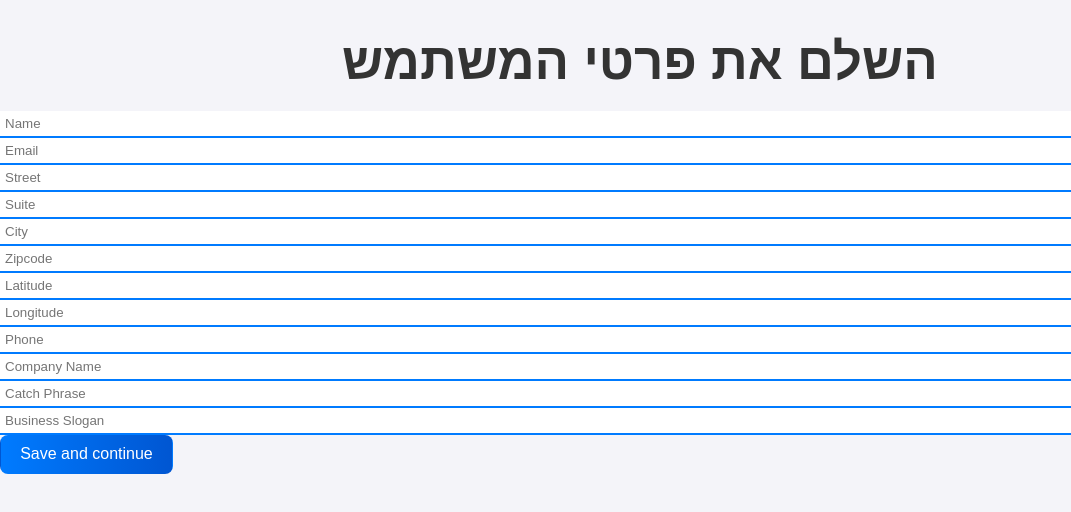
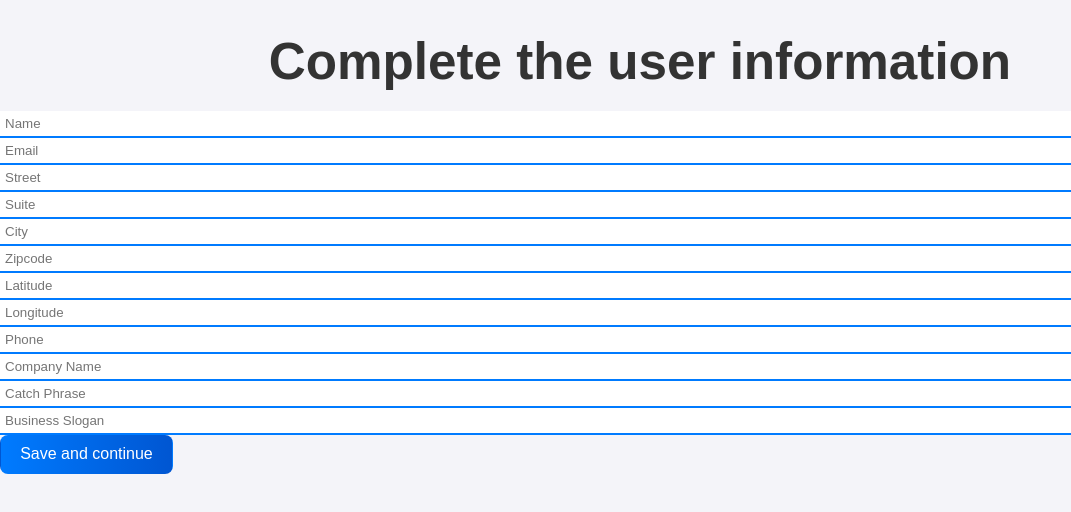
Before and after one commit to dinais/React-Second-Project, a React (Vite) app: page /complete-profile in a window 1280 px wide. Shown: the top 512 px of the page, without its empty margins (0-1071 px from the left). Built offline with nearby package versions, Linux system fonts and the light colour scheme.

Commit message:
Some sentences in Hebrew changed to English

```diff
--- a/src/components/Root.jsx
+++ b/src/components/Root.jsx
@@ -8,7 +8,7 @@ import './style.css';
 
 export default function Root() {
   const navigate = useNavigate();
- const { userData,setUserData } = useUser();
+  const { userData, setUserData } = useUser();
   const [didGuestPress, setDidGuestPress] = useState(false)
   const [showProfileModal, setShowProfileModal] = useState(false);
 
@@ -50,8 +50,8 @@ export default function Root() {
     <div className="root-container">
       <nav className="navigation-bar">
 
-      <MdPerson color="white" size={24} onClick={handlePersonClick} />
-      {showProfileModal && <Info setShowProfileModal={setShowProfileModal}/>}
+        <MdPerson color="white" size={24} onClick={handlePersonClick} />
+        {showProfileModal && <Info setShowProfileModal={setShowProfileModal} />}
         <h3 className="nav-link">
           {isUserLoggedIn
             ? <Link to={`/users/${id}/home`} className="nav-link">Welcome, {name}</Link>
--- a/src/components/completeProfile.jsx
+++ b/src/components/completeProfile.jsx
@@ -95,7 +95,7 @@ export default function CompleteProfile() {
   };
   return (
     <form>
-      <h1>השלם את פרטי המשתמש</h1>
+      <h1>Complete the user information</h1>
       {fields.map(({ name, placeholder, type }) => (
         <input
           key={name}
--- a/src/components/register.jsx
+++ b/src/components/register.jsx
@@ -10,13 +10,13 @@ export default function Register() {
 
     const handleRegister = async () => {
         if (password !== passwordVerify) {
-            alert("הסיסמאות לא תואמות");
+            alert("The passwords do not match");
             return;
         }
         const response = await fetch(`http://localhost:3000/users/?username=${username}`);
         const user = await response.json();
         if (user.length > 0) {
-            alert("שם המשתמש כבר קיים");
+            alert("Username already exists");
         } else {
             const newUser = { username, password };
             navigate("/complete-profile", { state: { newUser } });
--- a/src/components/todosActions.jsx
+++ b/src/components/todosActions.jsx
@@ -123,11 +123,11 @@ AddNewTodo.propTypes = {
 };
 
 export function EditTodo(props) {
-  const { todo, handleUpdateClick,setEditingTodo } = props;
+  const { todo, handleUpdateClick, setEditingTodo } = props;
   const titleRef = useRef();
   return (<div>
     {todo.id}
-    <FaTimes onClick={() => setEditingTodo(null)}/>
+    <FaTimes onClick={() => setEditingTodo(null)} />
     <input
       type="checkbox"
       id={`todo-${todo.id}`}
```
